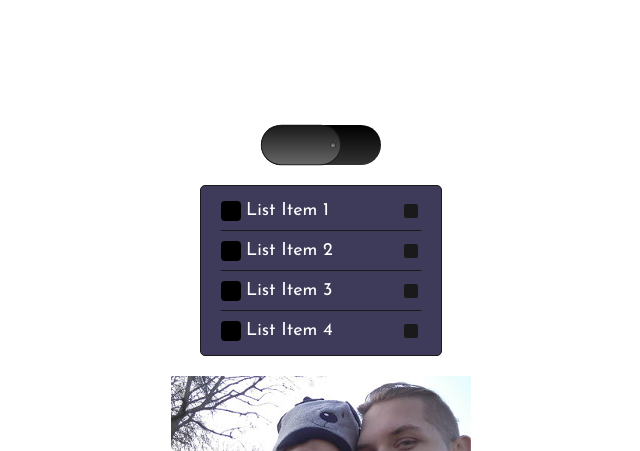
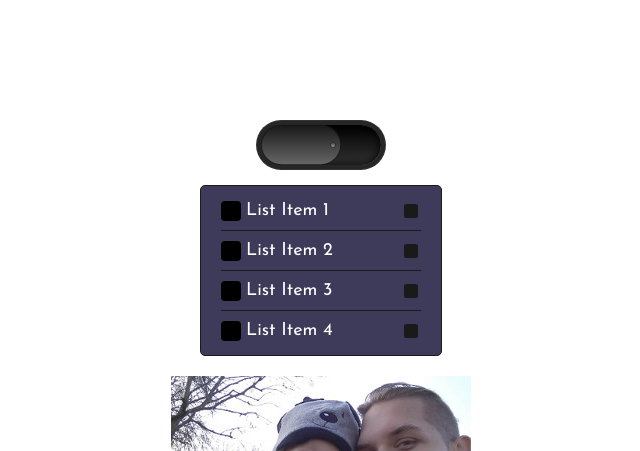
Before and after one commit to jakubfolta/CSSPlayground, a website: page index.html in a window 1280 px wide. Shown: the top 451 px of the page, without its empty margins (319-959 px from the left). Drawn offline with Linux system fonts and the light colour scheme.

Commit message:
Solidifying knowledge.

```diff
--- a/style.css
+++ b/style.css
@@ -34,7 +34,8 @@ body {
   -webkit-appearance: none;
   background: linear-gradient(0deg, hsl(0, 0%, 20%), hsl(0, 0%, 0%));
   border-radius: 20px;
-
+  outline: none;
+  box-shadow: 0 0 0 4px hsl(0, 0%, 15%), 0 0 0 5px hsl(0, 0%, 20%), inset 0 0 10px hsla(0, 0%, 0%, 1);
 }
 
 .glowing:checked {
```
